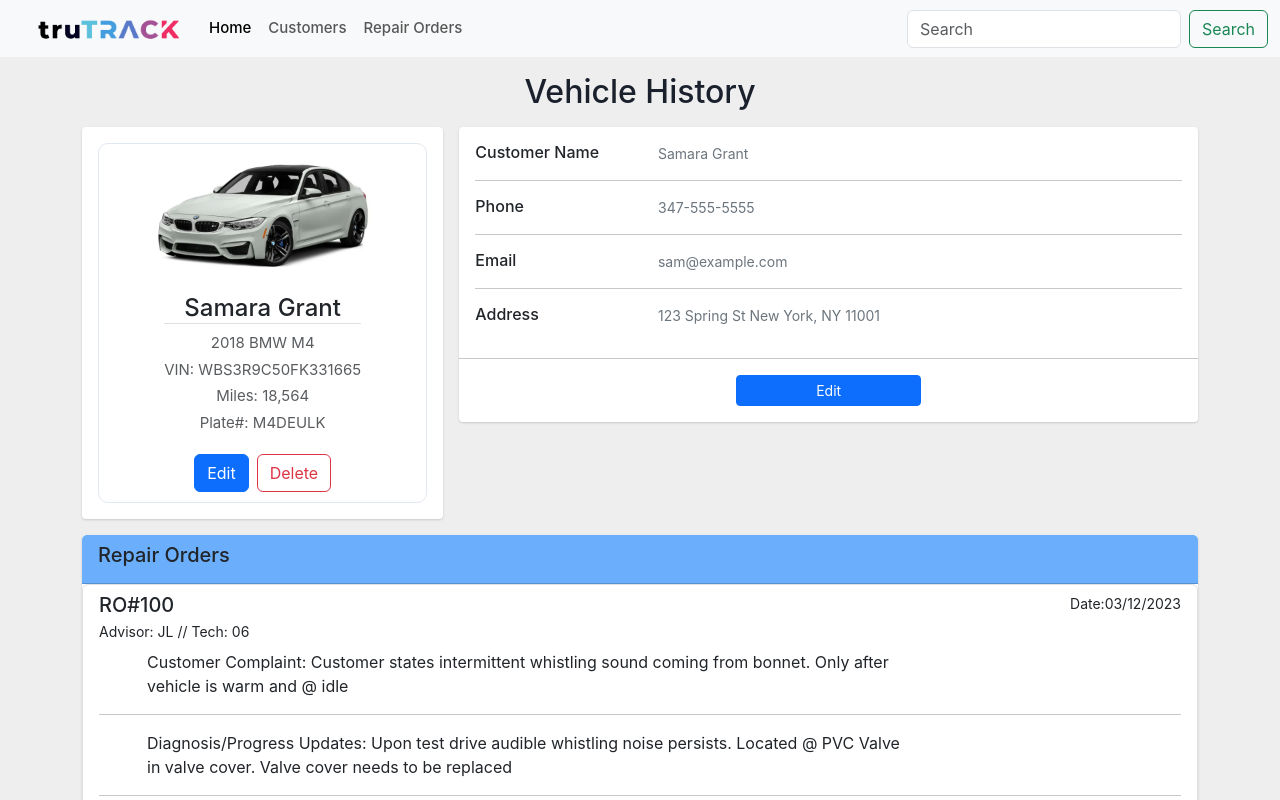
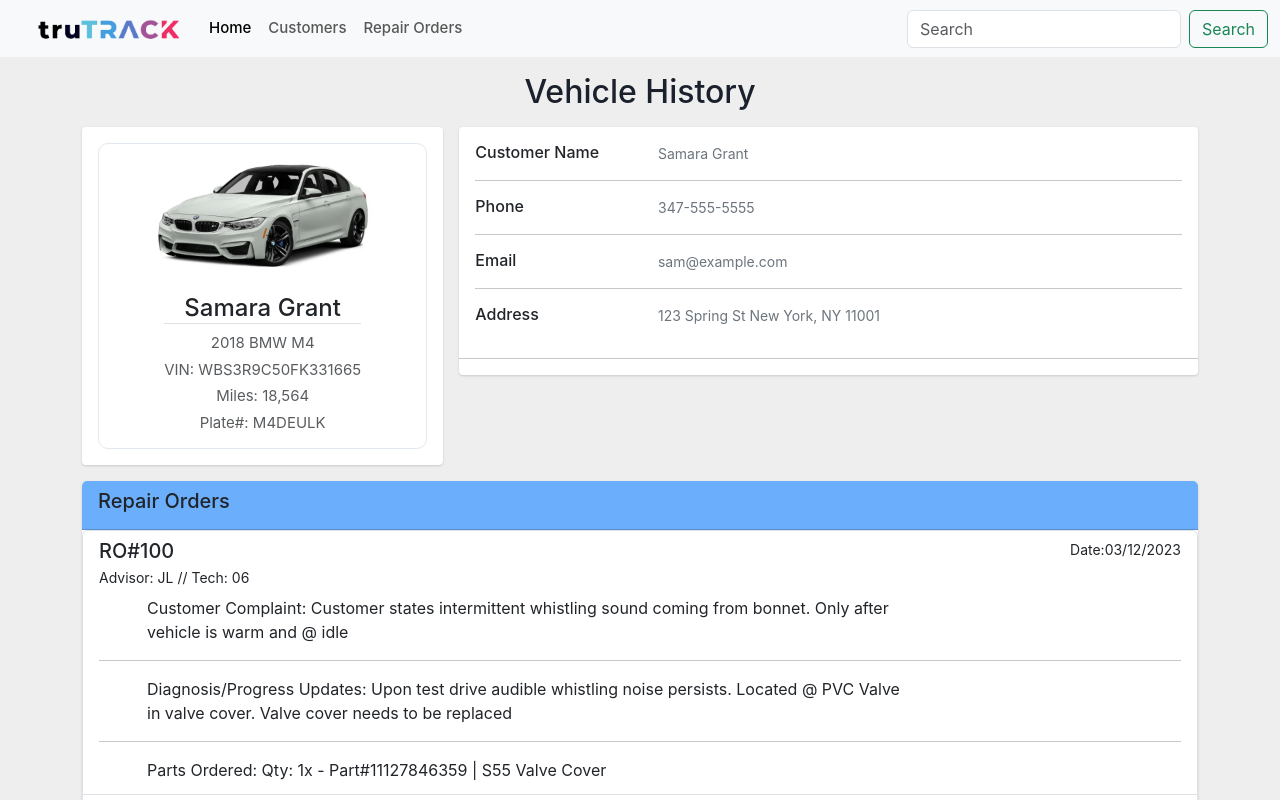
Before and after one commit to samaracodes/trutrack, a React (Create React App) app: page /customers/1 in a window 1280 px wide. Shown: the top 800 px of the page. Built offline with nearby package versions, Linux system fonts and the light colour scheme; data requests are answered from the project's data file.

Commit message:
removed edit/delete link from customerItem

```diff
--- a/src/components/customers/CustomerItem.js
+++ b/src/components/customers/CustomerItem.js
@@ -41,8 +41,6 @@ const CustomerItem = () => {
                                 <p class="text-muted mb-1">Miles: {customer.vehicleInfo.mileage}</p>
                                 <p class="text-muted mb-1">Plate#: {customer.vehicleInfo.plateNumber}</p>
 
-                                <button class="btn btn-primary mt-3 me-2">Edit</button>
-                                <button class="btn btn-outline-danger mt-3">Delete</button>
                             </div>
                         </div>
                     </div>
@@ -98,11 +96,6 @@ const CustomerItem = () => {
 
                 <hr/>
 
-                <div class="row">
-                <div class="col-lg-12 text-center mb-3">
-                    <button type="submit" class="col-sm-3 btn btn-sm btn-primary">Edit</button>
-                    </div>
-                </div>
 
                 </div>
                 </div>
```
